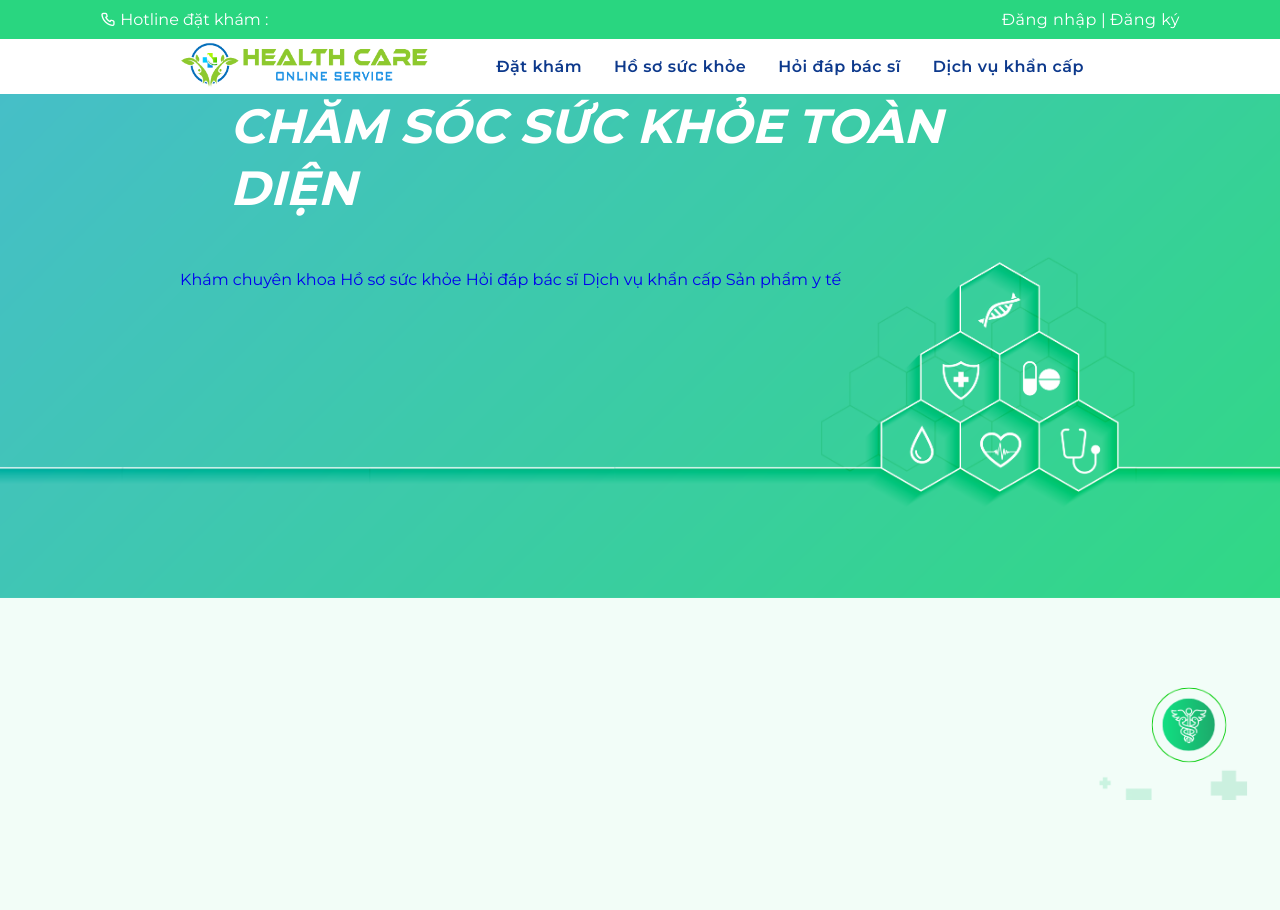
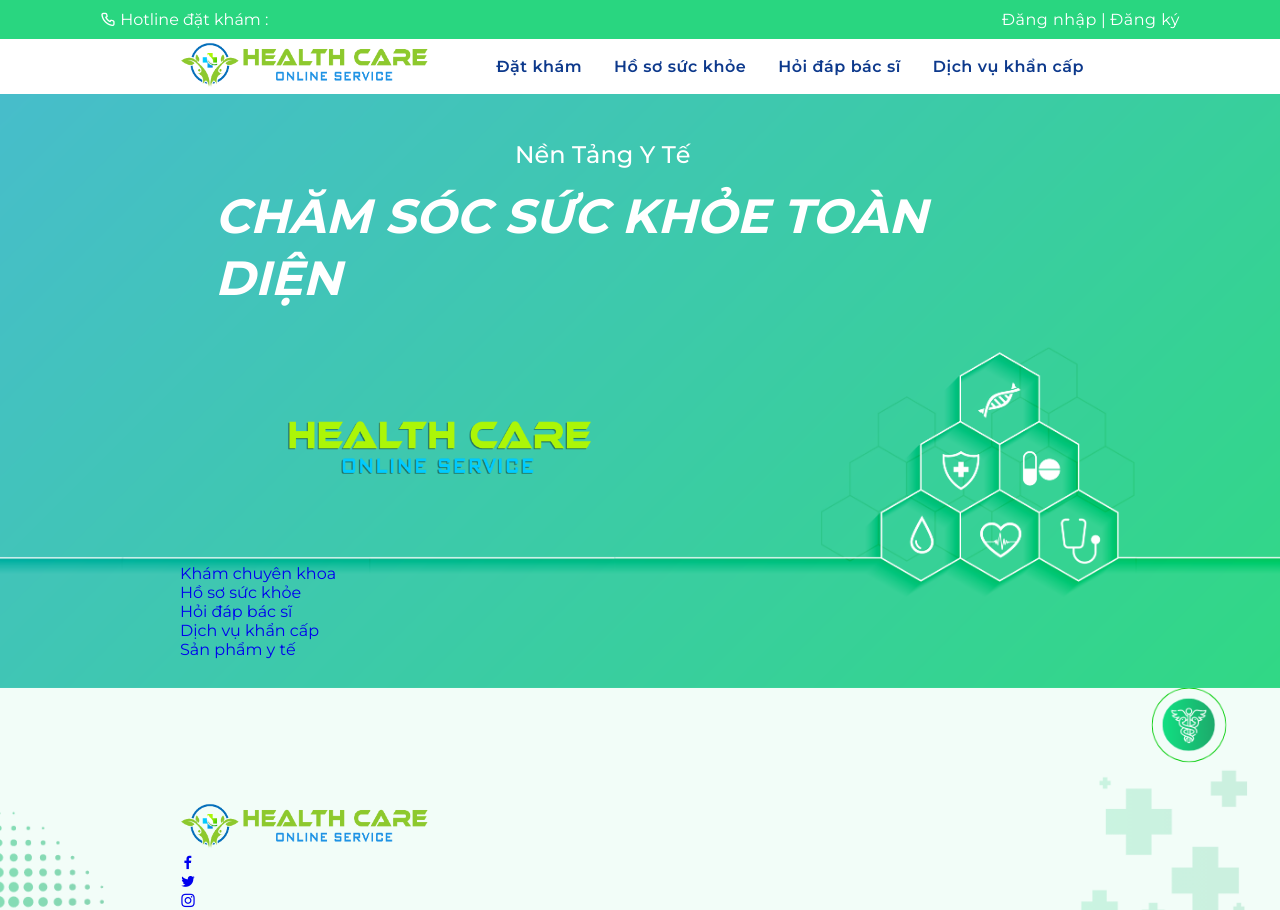
Before and after one commit to JosephD0310/Web_Booking_care, a plain HTML site: page index.html in a window 1280 px wide. Before the commit the page ends 800 px from the top, so only its background shows below. Drawn offline with nearby package versions, Linux system fonts and the light colour scheme.

Commit message:
update umg

```diff
--- a/css/style-DR.css
+++ b/css/style-DR.css
@@ -24,11 +24,19 @@
 
 /* ---------------------  General Styles --------------------- */
 
+
 *, *::before, *::after{
     padding: 0;
     margin: 0;
     box-sizing: border-box;
+    font-family: "Montserrat", sans-serif;
+}
 
+html{
+    font-size: 62,5%;
+    overflow-x: hidden ;
+    scroll-behavior: smooth;
+    scroll-padding-top: 10rem;
 }
 
 body{
@@ -40,7 +48,6 @@ body{
     background-size: cover;
     background-repeat: no-repeat;
 }
-
 
 ::selection{
     background-color: hsla(var(--hue-1), 71%, 44%, 0.9);
--- a/css/style.css
+++ b/css/style.css
@@ -26,7 +26,14 @@
     padding: 0;
     margin: 0;
     box-sizing: border-box;
+    font-family: "Montserrat", sans-serif;
+}
 
+html{
+    font-size: 62,5%;
+    overflow-x: hidden ;
+    scroll-behavior: smooth;
+    scroll-padding-top: 10rem;
 }
 
 body{
@@ -169,24 +176,27 @@ nav.scrolled .logo{
 /* ---------------------  Showcase Area Styles --------------------- */
 
 .showcase-area{
-    /* padding: 90px 0; */
+    padding: 90px 0;
     width: 100%;
+    height: 800px;
     overflow: hidden;
+    position: relative;
 }
 
 .showcase-area img{
     position: absolute;
     z-index: -1;
     width: 100%;
+    max-height: 700px;
     object-fit: cover;
 }
 
 .showcase-area .container{
-
+    height: 650px;
 }
 
 .showcase-area .showcase-info{
-    padding: 50px;
+    padding: 50px 35px;
 }
 
 .sub-heading{
@@ -194,6 +204,7 @@ nav.scrolled .logo{
     font-size: 1.5rem;
     font-weight: 500;
     margin-bottom: 1rem;
+    padding-left: 300px;
 }
 
 .heading{
@@ -202,3 +213,11 @@ nav.scrolled .logo{
     font-size: 3rem;
     line-height: 1.3;
 }
+
+.showcase-area .container .showcase-logo {
+    position: relative;
+    left: -200px;
+    /* top: -250px; */
+    max-height: 200px;
+
+}
--- a/index.html
+++ b/index.html
@@ -14,6 +14,8 @@
 </head>
 
 <body>
+    <!-- Header -->
+
     <header>
         <nav class="info">
             <ul>
@@ -48,6 +50,8 @@
         </nav>
     </header>
 
+    <!-- Main -->
+
     <main>
         <section class="showcase-area">
             <img src="./assets/bg-banner-01.png" alt="bg-banner">
@@ -56,19 +60,46 @@
                     <h2 class="sub-heading">Nền Tảng Y Tế</h2>
                     <h1 class="heading">CHĂM SÓC SỨC KHỎE TOÀN DIỆN</h1>
                 </div>
-                <div class="showcase-logo">
-                    <img src="https://raw.githubusercontent.com/JosephD0310/Web_Booking_care/main/assets/ava_text.png">
-                </div>
+                <img src="https://raw.githubusercontent.com/JosephD0310/Web_Booking_care/main/assets/ava-text2.png" class="showcase-logo">
                 <div class="service">
-                    <a href="#" class="service-btn">Khám chuyên khoa</a>
-                    <a href="#" class="service-btn">Hồ sơ sức khỏe</a>
-                    <a href="#" class="service-btn">Hỏi đáp bác sĩ</a>
-                    <a href="#" class="service-btn">Dịch vụ khẩn cấp</a>
-                    <a href="#" class="service-btn">Sản phẩm y tế</a>
+                    <ul>
+                        <li><a href="#" class="service-btn">Khám chuyên khoa</a></li>
+                        <li><a href="#" class="service-btn">Hồ sơ sức khỏe</a></li>
+                        <li><a href="#" class="service-btn">Hỏi đáp bác sĩ</a></li>
+                        <li><a href="#" class="service-btn">Dịch vụ khẩn cấp</a></li>
+                        <li><a href="#" class="service-btn">Sản phẩm y tế</a></li>
+                    </ul>
                 </div>
             </div>
         </section>
+        <section class="bac-si-noi-bat"></section>
+            <div class="doctor-card"></div>
+            <div class="pagination"></div>
+        <section class="kham-chuyen-khoa"></section>
+        <section class="cam-nang"></section>
+        <section class="sp-y-te"></section>
     </main>
+
+    <!-- Footer -->
+
+    <footer>
+        <div class="container">
+            <a href="#" class="logo">
+                <img src="./assets/ava_v2.png" title="Booking Health Care Web"/>
+            </a>
+            <ul class="social-media">
+                <li>
+                    <a href="#" class="social-link"><i class="uil uil-facebook-f"></i></a>
+                </li>
+                <li>
+                    <a href="#" class="social-link"><i class="uil uil-twitter"></i></a>
+                </li>
+                <li>
+                    <a href="#" class="social-link"><i class="uil uil-instagram"></i></a>
+                </li>
+            </ul>
+        </div>
+    </footer>
 
     <!-- JavaScript Files -->
 
```
Also changed, not shown: js/test.js (+4 -21 lines), test.html (+1 -11 lines), assets/doctor10.jpg (deleted), assets/doctor11.jpg (deleted), assets/doctor12.jpg (deleted), assets/doctor2.jpg, assets/doctor3.jpg (deleted), assets/doctor4.jpg (deleted), assets/doctor5.jpg (deleted), assets/doctor6.jpg (deleted), assets/doctor7.jpg (deleted), assets/doctor8.jpg (deleted), assets/doctor9.jpg (deleted).
